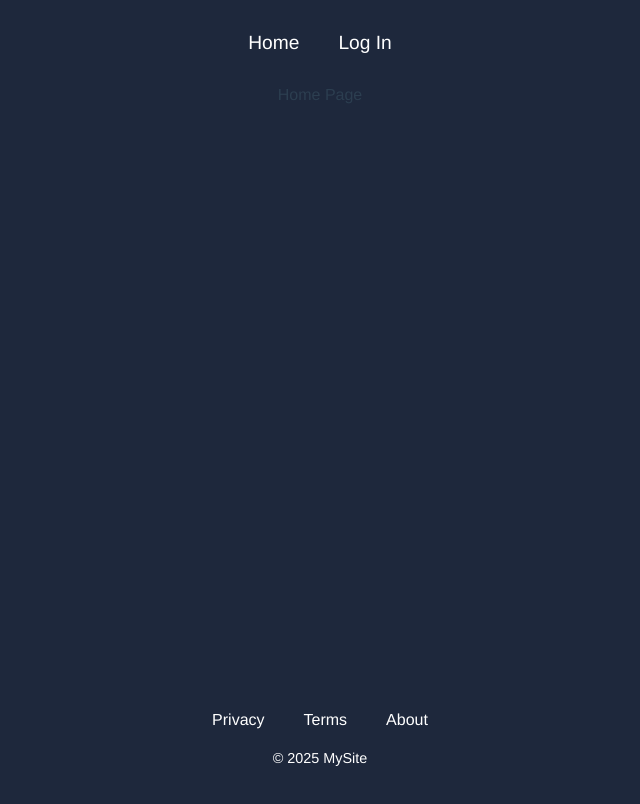
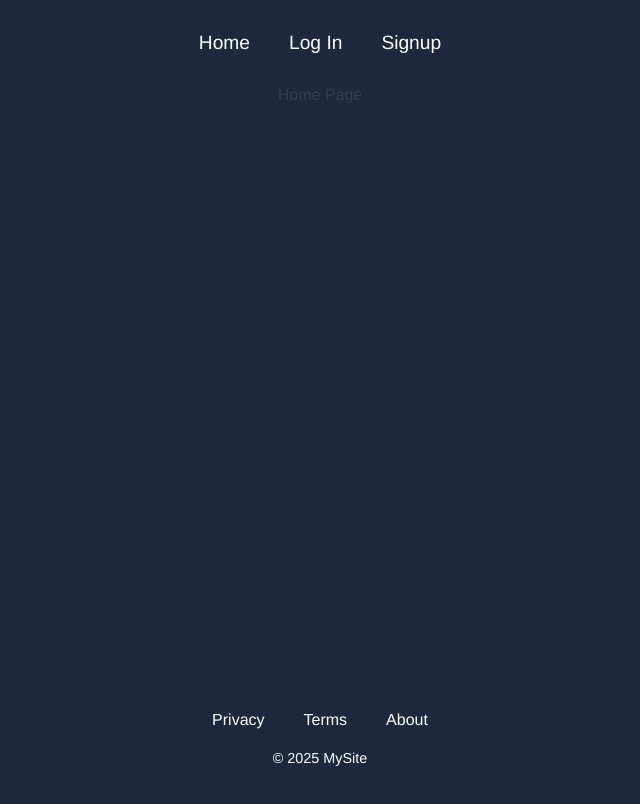
Before and after one commit to martin737373/Veebirakendused-Projekt, a Vue app: page / in a window 1280 px wide. Shown: the top 804 px of the page, without its empty margins (320-960 px from the left). Built offline with nearby package versions, Linux system fonts and the light colour scheme.

Commit message:
Add Signup link to main page

```diff
--- a/src/components/HeaderComponent.vue
+++ b/src/components/HeaderComponent.vue
@@ -3,6 +3,7 @@
     <ul class="nav">
       <li><router-link to="/">Home</router-link></li>
       <li><router-link to="/login">Log In</router-link></li>
+      <li><router-link to="/signup">Signup</router-link></li>
     </ul>
   </header>
 </template>
```
